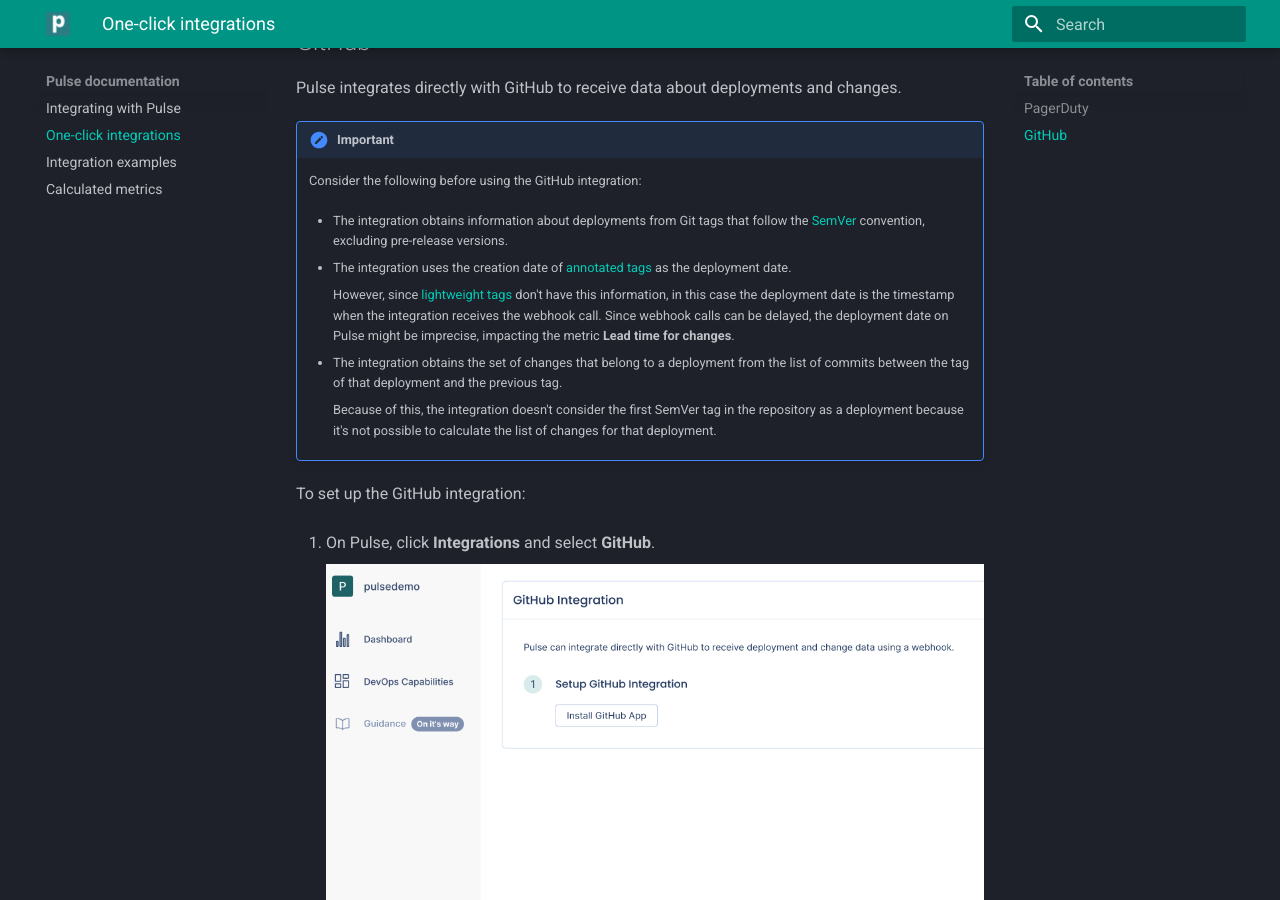
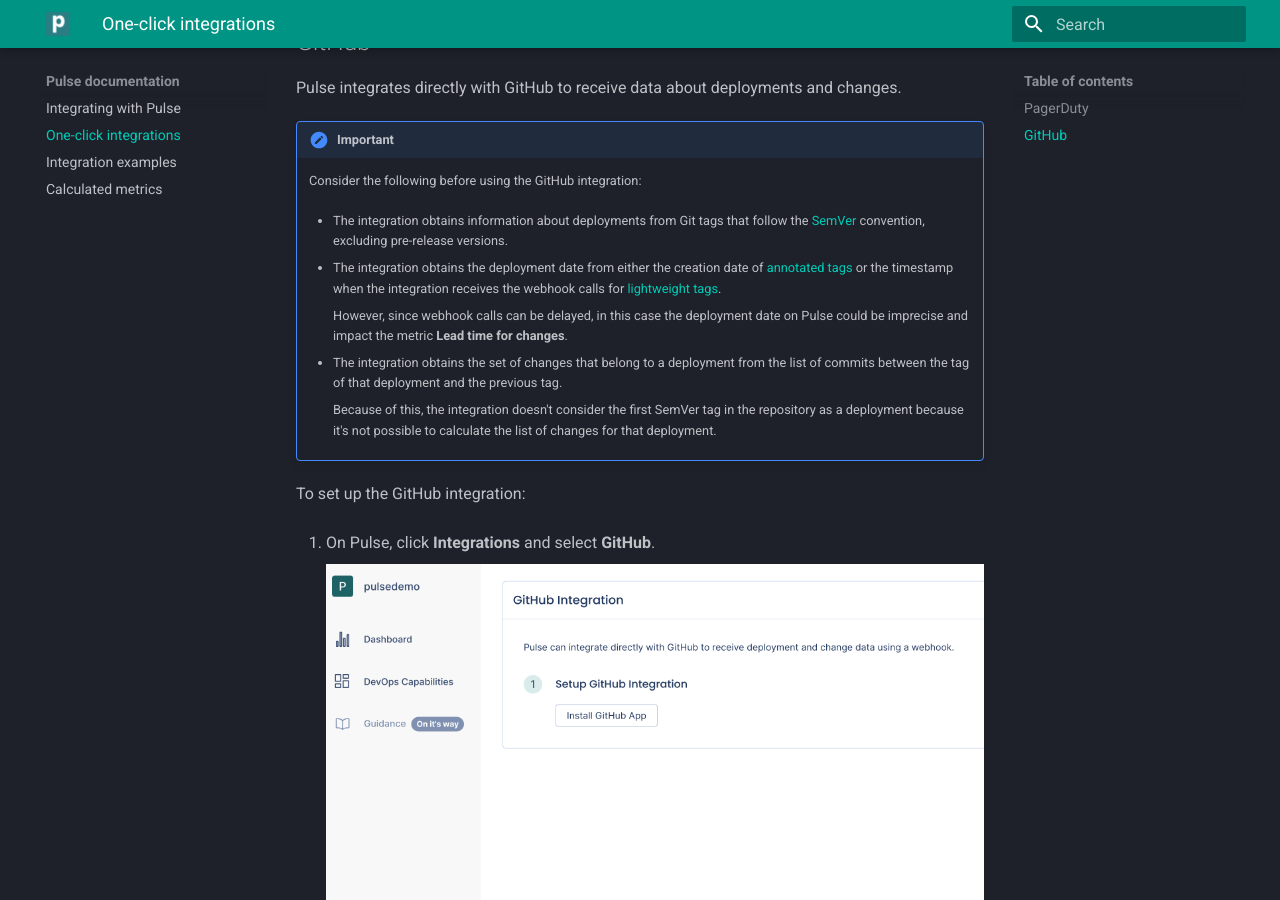
Before and after one commit to codacy/pulse-user-docs, an MkDocs documentation site: the page built from docs/one-click-integrations.md, in a window 1280 px wide and 900 px high, scrolled down 1250 px. Built offline with MkDocs 1.6.1 and Material for MkDocs 9.7.7, drawn with Linux system fonts in a browser that asks for light colours.

Commit message:
clean: Simplify description of obtaining deployment date from tags

```diff
--- a/docs/one-click-integrations.md
+++ b/docs/one-click-integrations.md
@@ -30,9 +30,9 @@
 
     -   The integration obtains information about deployments from Git tags that follow the [SemVer](https://semver.org) convention, excluding pre-release versions.
 
-    -   The integration uses the creation date of [annotated tags](https://git-scm.com/book/en/v2/Git-Basics-Tagging#_annotated_tags) as the deployment date.
+    -   The integration obtains the deployment date from either the creation date of [annotated tags](https://git-scm.com/book/en/v2/Git-Basics-Tagging#_annotated_tags) or the timestamp when the integration receives the webhook calls for [lightweight tags](https://git-scm.com/book/en/v2/Git-Basics-Tagging#_lightweight_tags).
 
-        However, since [lightweight tags](https://git-scm.com/book/en/v2/Git-Basics-Tagging#_lightweight_tags) don't have this information, in this case the deployment date is the timestamp when the integration receives the webhook call. Since webhook calls can be delayed, the deployment date on Pulse might be imprecise, impacting the metric **Lead time for changes**.
+        However, since webhook calls can be delayed, in this case the deployment date on Pulse could be imprecise and impact the metric **Lead time for changes**.
 
     -   The integration obtains the set of changes that belong to a deployment from the list of commits between the tag of that deployment and the previous tag.
 
```
